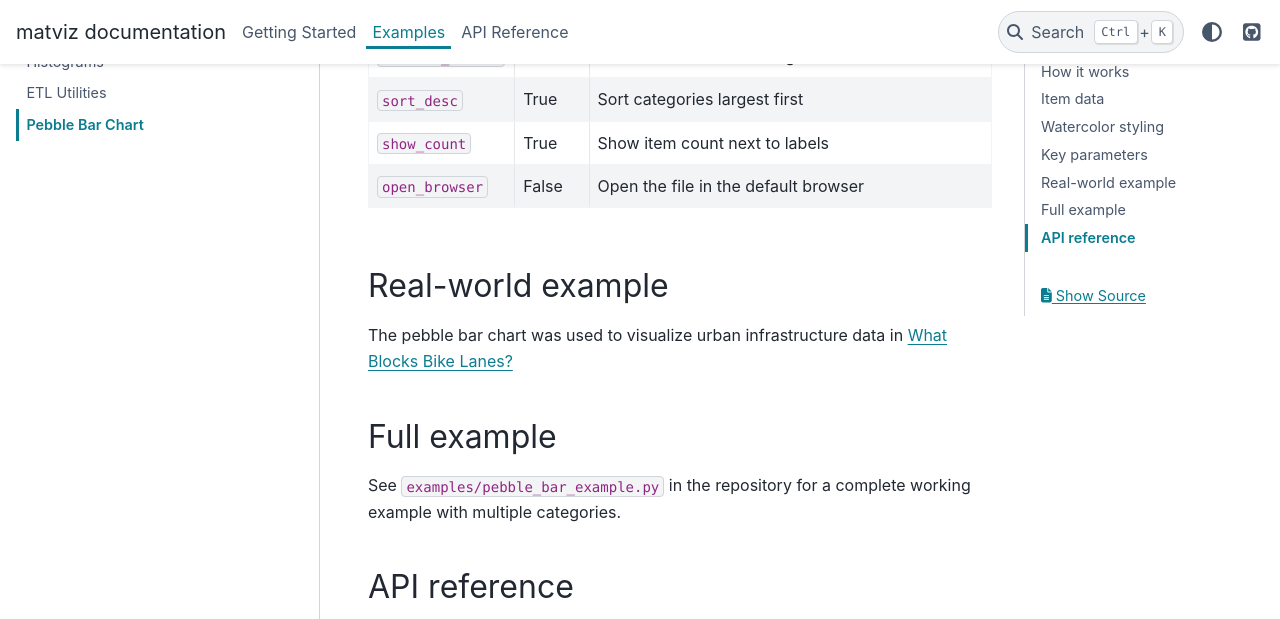
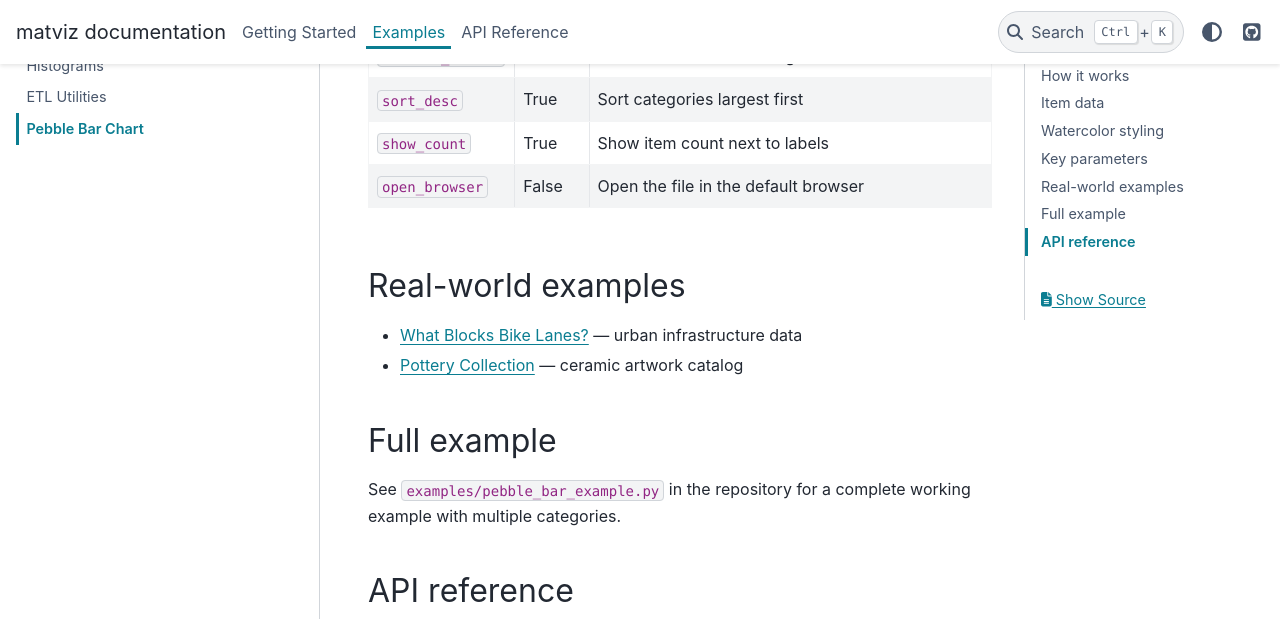
Before and after one commit to JLansey/matviz, a Sphinx documentation site: the page built from docs/source/examples/pebble_bar.md, in a window 1280 px wide and 900 px high, scrolled down 3053 px, cut to the strip 0-619 px from the top of the window. Built offline with Sphinx 7.4.7 and the PyData theme 0.15.4, drawn with Linux system fonts in a browser that asks for light colours; pages that are not in the unit, such as notebooks, are missing from menus.

Commit message:
Add pottery link to pebble bar real-world examples

```diff
--- a/docs/source/examples/pebble_bar.md
+++ b/docs/source/examples/pebble_bar.md
@@ -122,10 +122,10 @@ categories = [
 | `show_count` | True | Show item count next to labels |
 | `open_browser` | False | Open the file in the default browser |
 
-## Real-world example
+## Real-world examples
 
-The pebble bar chart was used to visualize urban infrastructure data in
-[What Blocks Bike Lanes?](https://bikeresearch.net/articles/en/what-blocks-bike-lanes/)
+- [What Blocks Bike Lanes?](https://bikeresearch.net/articles/en/what-blocks-bike-lanes/) — urban infrastructure data
+- [Pottery Collection](https://jonathan.lansey.net/pottery/) — ceramic artwork catalog
 
 ## Full example
 
```
